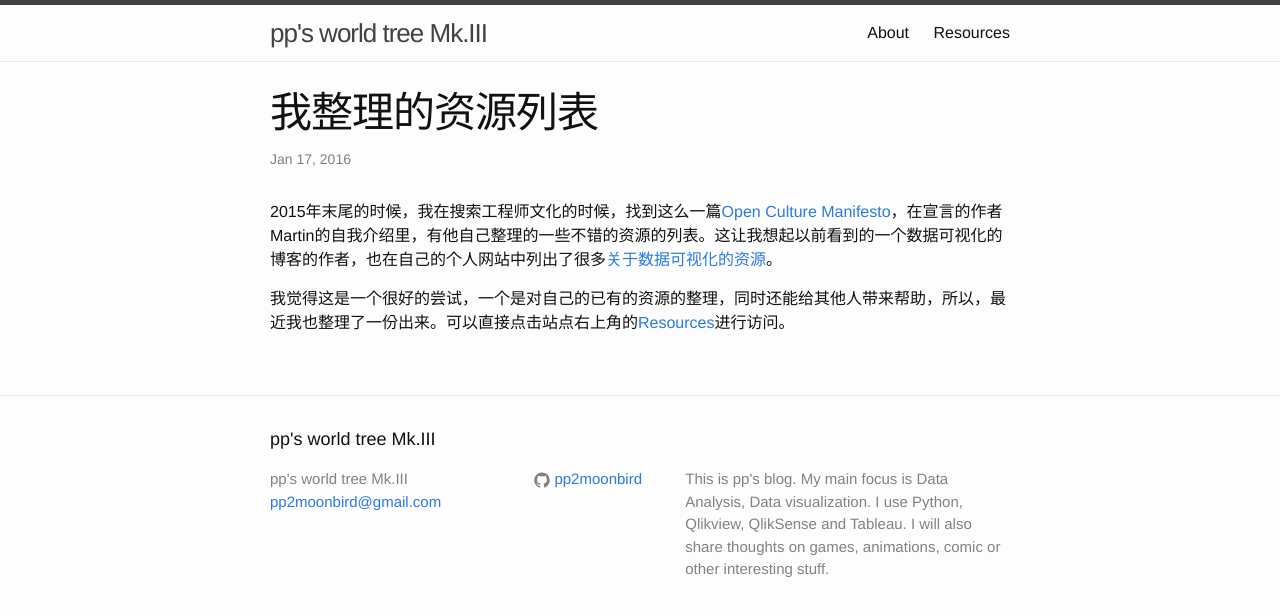
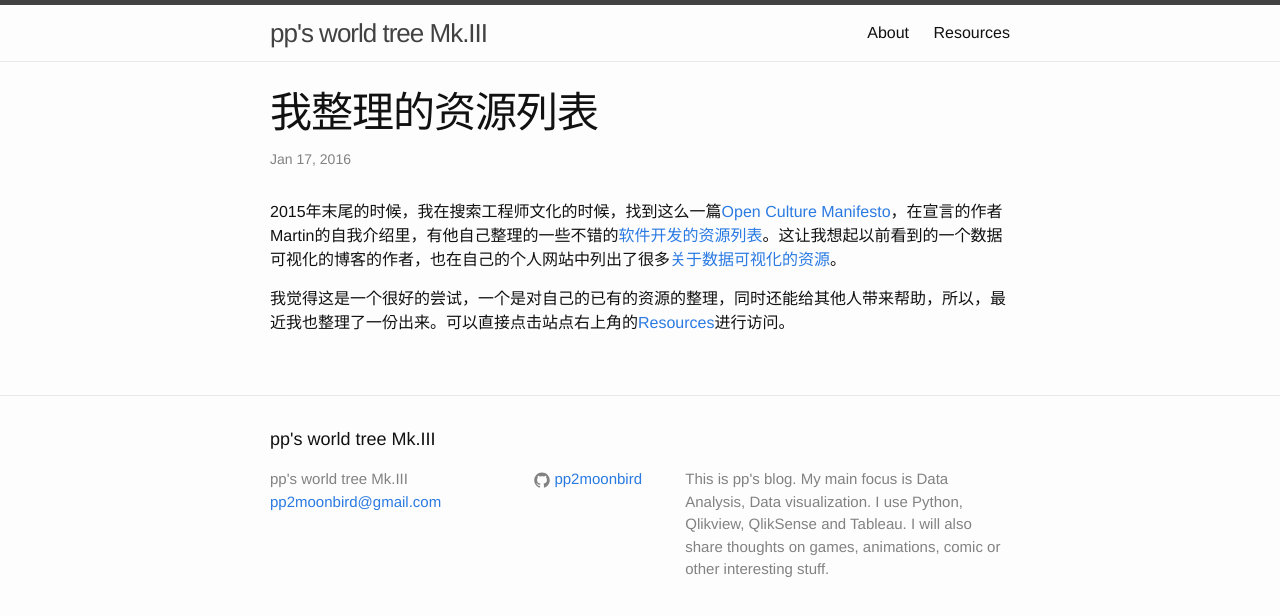
Before and after one commit to pp2moonbird/pp2moonbird.github.io, a Jekyll site: the page built from _posts/2016-01-16-Create-Resource-List.markdown, in a window 1280 px wide. Shown: the top 616 px of the page. Built offline with Jekyll 4.4.1, drawn with Linux system fonts in a browser that asks for light colours; comment, search, counter and statistics services are not loaded.

Commit message:
add resource link

```diff
--- a/_posts/2016-01-16-Create-Resource-List.markdown
+++ b/_posts/2016-01-16-Create-Resource-List.markdown
@@ -5,6 +5,6 @@ date : 2016-01-17 22:47:21 +8000
 categories: meta
 ---
 
-2015年末尾的时候，我在搜索工程师文化的时候，找到这么一篇[Open Culture Manifesto](https://openculturemanifesto.org/)，在宣言的作者Martin的自我介绍里，有他自己整理的一些不错的资源的列表。这让我想起以前看到的一个数据可视化的博客的作者，也在自己的个人网站中列出了很多[关于数据可视化的资源](http://policyviz.com/resources/design-and-code-tools/)。
+2015年末尾的时候，我在搜索工程师文化的时候，找到这么一篇[Open Culture Manifesto](https://openculturemanifesto.org/)，在宣言的作者Martin的自我介绍里，有他自己整理的一些不错的[软件开发的资源列表](https://martinbuberl.com/resources/)。这让我想起以前看到的一个数据可视化的博客的作者，也在自己的个人网站中列出了很多[关于数据可视化的资源](http://policyviz.com/resources/design-and-code-tools/)。
 
 我觉得这是一个很好的尝试，一个是对自己的已有的资源的整理，同时还能给其他人带来帮助，所以，最近我也整理了一份出来。可以直接点击站点右上角的[Resources](http://www.pprollingstar.com/resources/)进行访问。
```
